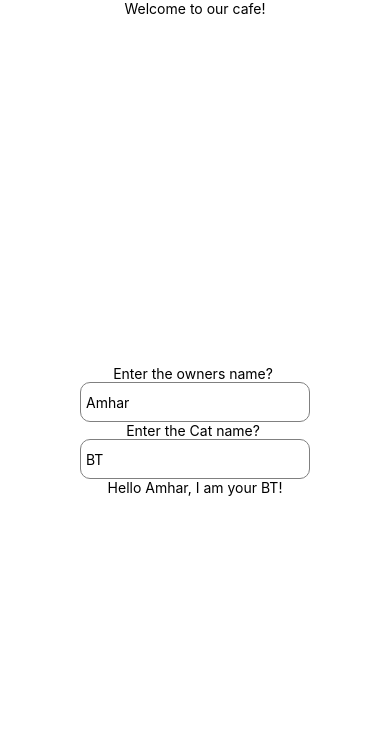
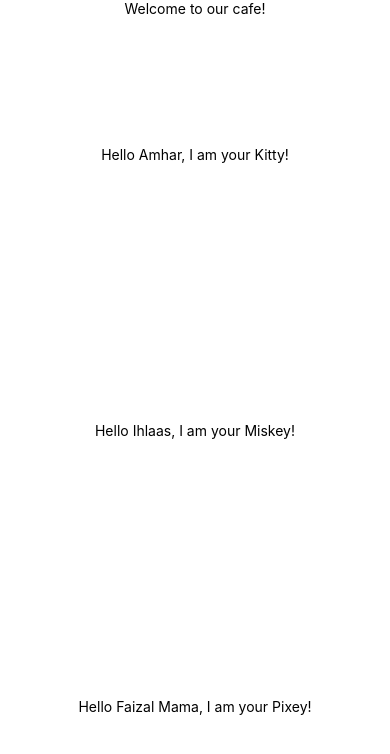
Before and after one commit to thecodemonster1/your-cat, a React Native app: screen / in a window 390 px wide. Shown: the top 754 px of the page. Built offline with nearby package versions, Linux system fonts and the light colour scheme.

Commit message:
props commit #1

```diff
--- a/App.js
+++ b/App.js
@@ -1,6 +1,8 @@
 import { StatusBar } from 'expo-status-bar';
 import { StyleSheet, Text, View } from 'react-native';
 import { TextInput } from 'react-native-web';
+
+// =================================
 
 // export default function App() {
 //   return (
@@ -10,20 +12,39 @@ import { TextInput } from 'react-native-web';
 //     </View>
 //   );
 // }
-const Cat = () => {
-  const owner = 'Amhar';
-  const cat = 'BT';
+
+// =================================
+
+// type CatProps = {
+//   cat: string;
+//   owner: string;
+// };
+
+// const Cat = (props: CatProps) => {
+//   // const owner = 'Amhar';
+//   // const cat = 'BT';
+//   return (
+//     <View style={styles.container}>
+//       {/* <Text>Enter the owners name? </Text>
+//       <TextInput style={styles.textInput}
+//         defaultValue={owner}
+//       />
+//       <Text>Enter the Cat name? </Text>
+//       <TextInput style={styles.textInput}
+//         defaultValue={cat}
+//       /> */}
+//       <Text>Hello {props.owner}, I am your {props.cat}!</Text>
+//     </View>
+//   );
+// };
+
+// =====================================
+
+const Cat = (props) => {
   return (
     <View style={styles.container}>
-      <Text>Enter the owners name? </Text>
-      <TextInput style={styles.textInput}
-        defaultValue={owner}
-      />
-      <Text>Enter the Cat name? </Text>
-      <TextInput style={styles.textInput}
-        defaultValue={cat}
-      />
-      <Text>Hello {owner}, I am your {cat}!</Text>
+      <Text>Hello {props.owner}, I am your {props.cat}!</Text>
+      <StatusBar style="auto" />
     </View>
   );
 };
@@ -32,7 +53,9 @@ const Cafe = () => {
   return (
     <View style={styles.container}>
       <Text>Welcome to our cafe!</Text>
-      <Cat />
+      <Cat cat="Kitty" owner="Amhar" />
+      <Cat cat="Miskey" owner="Ihlaas"/>
+      <Cat cat="Pixey" owner="Faizal Mama"/>
     </View>
   );
 };
--- a/package.json
+++ b/package.json
@@ -15,7 +15,9 @@
     "react-native": "0.72.6",
     "react-dom": "18.2.0",
     "react-native-web": "~0.19.6",
-    "@expo/webpack-config": "^19.0.0"
+    "@expo/webpack-config": "^19.0.0",
+    "typescript": "^5.1.3",
+    "@types/react": "~18.2.14"
   },
   "devDependencies": {
     "@babel/core": "^7.20.0"
--- /dev/null
+++ b/tsconfig.json
@@ -0,0 +1,4 @@
+{
+  "compilerOptions": {},
+  "extends": "expo/tsconfig.base"
+}
```
Also changed, not shown: 1 other file (tests, documents, lock files or other folders).
